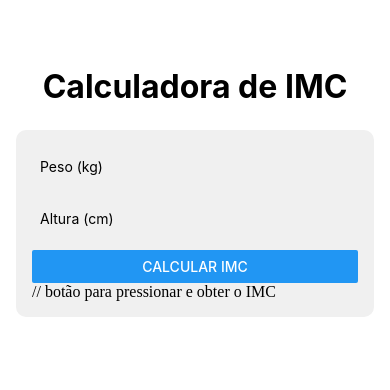
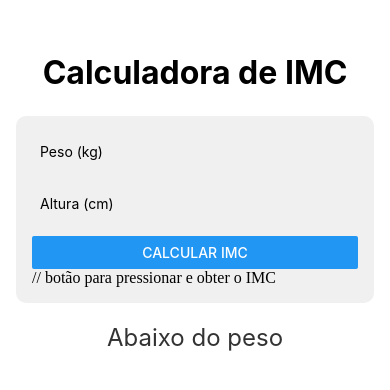
Before and after one commit to maju2107/CalculadoraIMC, a React Native app: screen / in a window 390 px wide. Shown: the part 220-610 px from the top of the page. Built offline with nearby package versions, Linux system fonts and the light colour scheme.

Commit message:
tentativa3

```diff
--- a/src/components/components/Classification.js
+++ b/src/components/components/Classification.js
@@ -1,11 +1,9 @@
 import React from 'react';
 import { Text, StyleSheet } from 'react-native';
 
-const Classification = ({imc}) => {
-    let classificação = '';
-    if(imc<18.5){
-        classificação = 'Abaixo do peso';
-    }
+const Classification = () => {
+    let classificação = 'Abaixo do peso';
+
     return (
         <Text style={styles.classification}>{classificação}</Text>
     );
```
